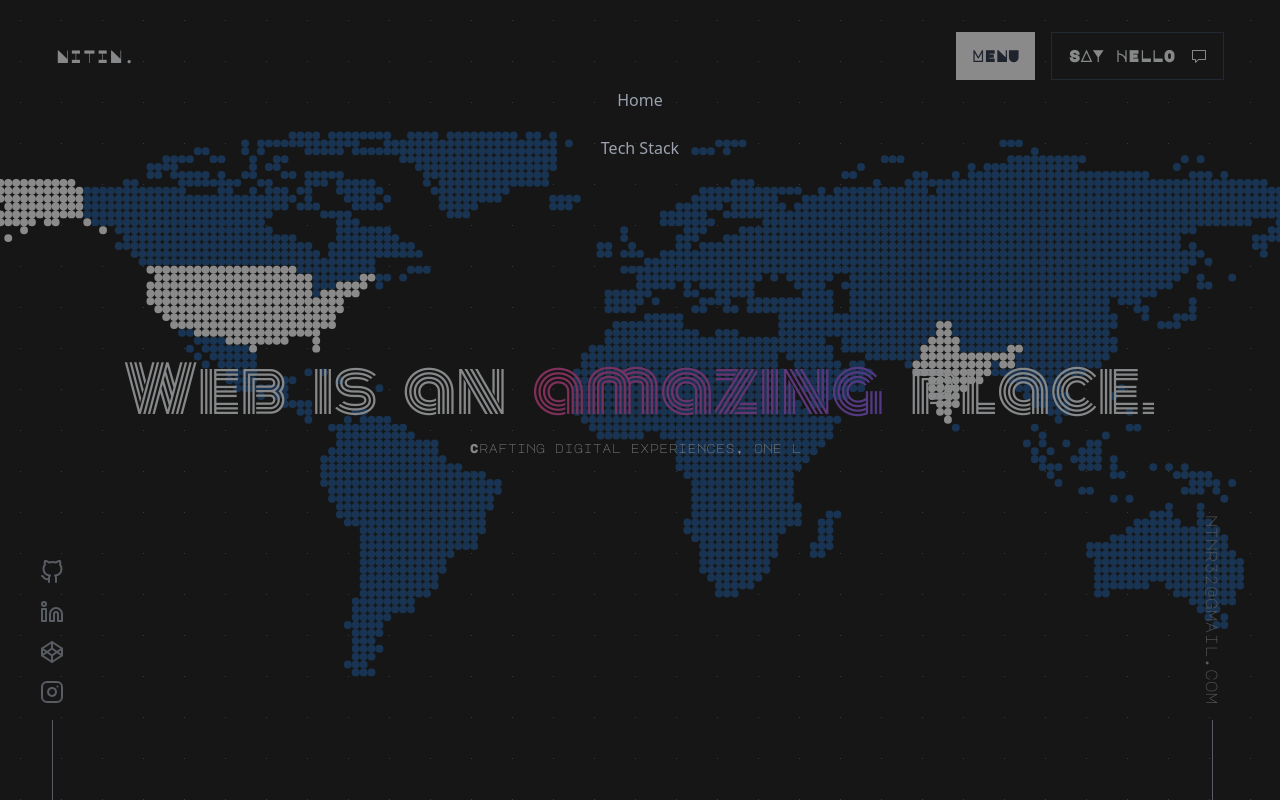
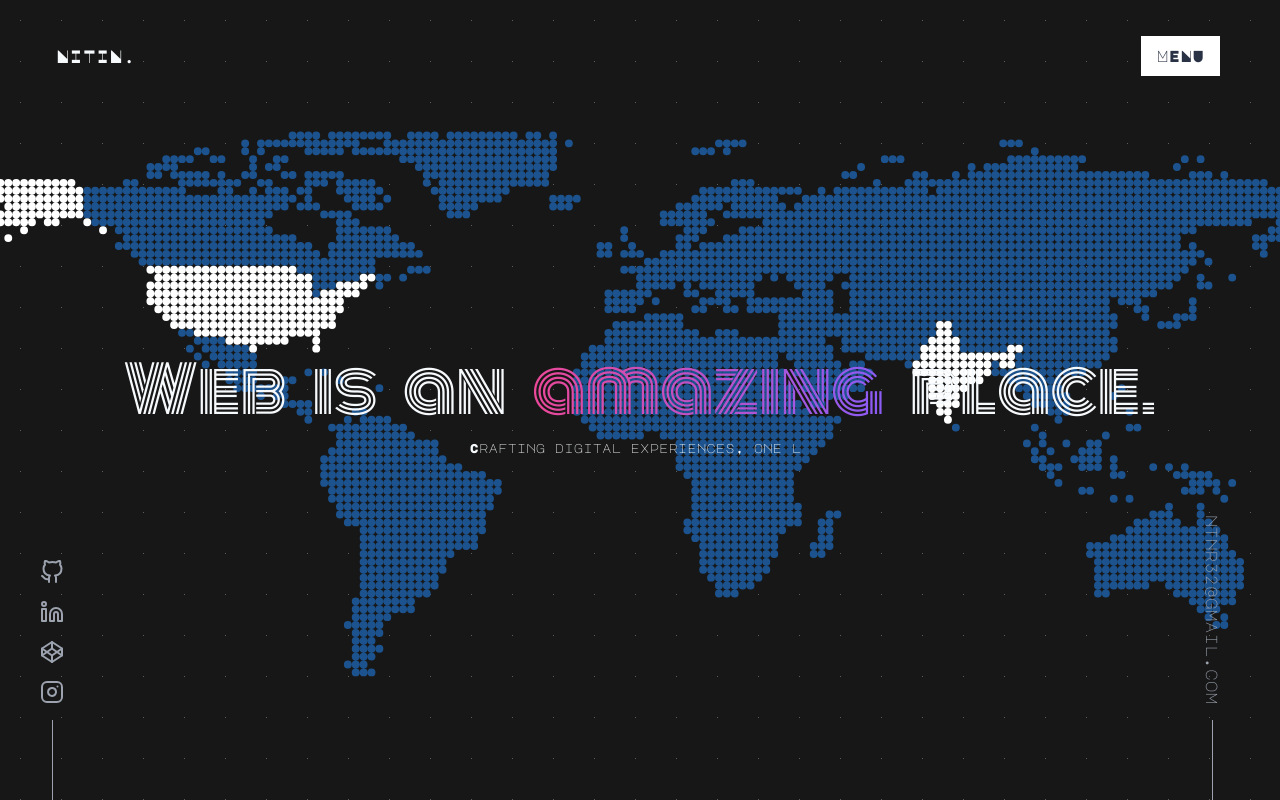
Before and after one commit to ntnr32/my-portfolio, a Next.js app: page / in a window 1280 px wide. Built offline with nearby package versions, Linux system fonts and the light colour scheme.

Commit message:
feat : add navigation menu option

```diff
--- a/components/controls/button/Button.tsx
+++ b/components/controls/button/Button.tsx
@@ -10,7 +10,7 @@ interface ButtonProps {
 }
 
 const Button: React.FC<ButtonProps> = ({ className, children, onClick, leadIcon, tailIcon, variant = "regular" }) => {
-
+    //TODO: Create a new button component which only shows icon without box
     const [style, setStyle] = useState('');
 
     useEffect(() => {
@@ -19,7 +19,9 @@ const Button: React.FC<ButtonProps> = ({ className, children, onClick, leadIcon,
     }, [variant])
 
     return (
-        <button className={`flex gap-4 px-4 py-2 place-items-center ${style} ${className}`}>
+        <button className={`flex gap-4 px-4 py-2 place-items-center ${style} ${className}`}
+            onClick={onClick}
+        >
             {leadIcon && <span className='block sm:hidden'>{leadIcon}</span>}
             <span className='hidden sm:block'>{children}</span>
             {tailIcon && <span className='block sm:hidden'>{tailIcon}</span>}
--- a/components/controls/index.ts
+++ b/components/controls/index.ts
@@ -1,5 +1,6 @@
 import Button from 'components/controls/button/Button';
 import NavButton from 'components/controls/button/NavButton';
 import Input from './input/Input';
+import SnakeButton from 'components/controls/button/SnakeButton';
 
-export { NavButton, Button, Input }
+export { NavButton, Button, Input, SnakeButton }
--- a/components/ui/main/about/About.tsx
+++ b/components/ui/main/about/About.tsx
@@ -5,7 +5,9 @@ import BoyPremium from 'static/svg/boy-premium.svg'
 const About = () => {
     return (
         <div className='grid gap-y-10 m-auto xl:p-28'>
-            <h1 className='font-bold text-center text-4xl'>About Me</h1>
+            <h1 className='font-bold text-center text-4xl bg-clip-text text-transparent bg-gradient-to-r from-pink-500 to-violet-500'>
+                About Me
+            </h1>
             <div className='grid grid-cols-2 gap-4'>
                 <div className='hidden sm:grid content-center xl:px-28'>
                     <BoyColor />
--- a/components/ui/nav/NavBar.tsx
+++ b/components/ui/nav/NavBar.tsx
@@ -1,30 +1,50 @@
-import React from 'react'
-import { Button, NavButton } from 'components/controls'
+import React, { useState } from 'react'
+import { Button } from 'components/controls'
 import * as CONSTANT from 'utils/constant'
 import { Logo } from '..'
-import { VscComment, VscMenu } from 'react-icons/vsc'
+import { VscMenu } from 'react-icons/vsc'
 import NavMenu from './NavMenu'
 
 const sayHello = () => {
-    console.log('test');
-
     window.location.href = `mailto:${CONSTANT.EMAIL_ADDRESS}`
 }
 
+const menuItems = [
+    {
+        name: 'Home',
+        id: 'home',
+        path: '/'
+    }, {
+        name: 'Tech Stack',
+        id: 'tech-stack',
+        path: '/tech-stack'
+    },
+];
+
 const NavBar = () => {
+
+    const [open, setOpen] = useState<boolean>(false);
+    const handleOpen = () => setOpen(!open);
+
     return (
-        <nav className="top-0 left-0 fixed h-20 flex justify-between md:my-4 md:px-10 min-w-full">
-            <Logo path='/' text={CONSTANT.TITLE_NAME} className='p-4 text-lg my-auto' />
-            <div className='flex p-4 gap-4 font-bold'>
-                <NavMenu />
-                <Button className='uppercase' variant='regular' leadIcon={<VscMenu />} >Menu</Button>
-                <NavButton
-                    className='uppercase' variant='outline'
-                    tailIcon={<VscComment />}
-                    onClick={sayHello}
-                >Say Hello</NavButton>
+        <header className=''>
+            <div className='top-0 left-0 fixed h-20 flex justify-between md:my-4 md:px-10 min-w-full'>
+                <Logo
+                    path='/'
+                    text={CONSTANT.TITLE_NAME}
+                    className='p-4 text-lg my-auto'
+                />
+                <Button
+                    className={`uppercase my-auto mx-5`}
+                    variant='regular'
+                    leadIcon={<VscMenu />}
+                    onClick={handleOpen}
+                >
+                    Menu
+                </Button>
             </div>
-        </nav >
+            <NavMenu open={open} setOpen={setOpen} />
+        </header >
     )
 }
 
--- a/components/ui/nav/NavMenu.tsx
+++ b/components/ui/nav/NavMenu.tsx
@@ -1,6 +1,11 @@
+import React from 'react'
 import Link from 'next/link';
-import React, { useState, useRef, useEffect } from 'react'
-import { createPortal } from 'react-dom';
+import { GrClose } from 'react-icons/gr';
+import { Button } from 'components/controls';
+interface NavMenuProps {
+    open: boolean;
+    setOpen: (open: boolean) => void;
+}
 
 const menuItems = [
     {
@@ -14,21 +19,19 @@ const menuItems = [
     },
 ];
 
-const NavMenu = () => {
-    const ref = useRef<Element | null>(null);
-    const [mounted, setMounted] = useState(false);
+const NavMenu: React.FC<NavMenuProps> = ({ open, setOpen }) => {
 
-    useEffect(() => {
-        ref.current = document.getElementById('navMenu');
-        setMounted(true);
-    }, [])
+    const visibility = open ? 'block' : 'hidden';
 
-    return (mounted && ref.current) ?
-        createPortal(
+    return (
         <>
-                <div className='fixed inset-y-0 w-full h-full bg-primary opacity-50'></div>
-                <div className='fixed top-0 right-0 z-0 inset-y-0 pt-20 m-auto w-full h-full overflow-x-hidden'>
-                    <ul className="text-center grid gap-2">
+            <div className={`z-0 fixed w-30 h-30 bg-black sm:pr-5 h-screen w-screen ${visibility}`}>
+                <div className='grid justify-end h-20 md:my-4 md:px-10 min-w-full'>
+                    <Button className='my-auto mx-5 sm:mx-0' onClick={() => setOpen(!open)} leadIcon={<GrClose />} >
+                        Close
+                    </Button>
+                </div>
+                <ul className="grid gap-2">
                     {
                         menuItems.map(({ name, id, path }) => {
                             return (
@@ -41,8 +44,7 @@ const NavMenu = () => {
                 </ul>
             </div>
         </>
-            , ref.current!)
-        : null;
+    )
 }
 
 export default NavMenu
--- /dev/null
+++ b/components/ui/nav/NavMenuV1.tsx
@@ -0,0 +1,48 @@
+import Link from 'next/link';
+import React, { useState, useRef, useEffect } from 'react'
+import { createPortal } from 'react-dom';
+
+const menuItems = [
+    {
+        name: 'Home',
+        id: 'home',
+        path: '/'
+    }, {
+        name: 'Tech Stack',
+        id: 'tech-stack',
+        path: '/tech-stack'
+    },
+];
+
+const NavMenuV1 = () => {
+    const ref = useRef<Element | null>(null);
+    const [mounted, setMounted] = useState(false);
+
+    useEffect(() => {
+        ref.current = document.getElementById('navMenu');
+        setMounted(true);
+    }, [])
+
+    return (mounted && ref.current) ?
+        createPortal(
+            <>
+                <div className='fixed inset-y-0 w-full h-full bg-primary opacity-50'></div>
+                <div className='fixed top-0 right-0 z-0 inset-y-0 pt-20 m-auto w-full h-full overflow-x-hidden'>
+                    <ul className="text-center grid gap-2">
+                        {
+                            menuItems.map(({ name, id, path }) => {
+                                return (
+                                    <li key={id} className="transition-all hover:border-b-2 border-gray-200 p-2 m-auto text-gray-400 hover:text-white">
+                                        <Link href={path} className="no-underline">{name}</Link>
+                                    </li>
+                                )
+                            })
+                        }
+                    </ul>
+                </div>
+            </>
+            , ref.current!)
+        : null;
+}
+
+export default NavMenuV1
--- a/pages/_document.tsx
+++ b/pages/_document.tsx
@@ -7,7 +7,6 @@ export default function Document() {
             <Head />
             <body className='bg-primary text-primary'>
                 <Main />
-                <div id='navMenu' />
                 <NextScript />
             </body>
         </Html>
--- a/styles/globals.css
+++ b/styles/globals.css
@@ -109,7 +109,7 @@
   background-size: 1400px;
 }
 
-.wave {
+h1:hover > .wave {
   animation-name: wave-animation; /* Refers to the name of your @keyframes element below */
   animation-duration: 2.5s; /* Change to speed up or slow down */
   animation-iteration-count: infinite; /* Never stop waving :) */
```
Lines whose indentation alone changed are shown as unchanged.
